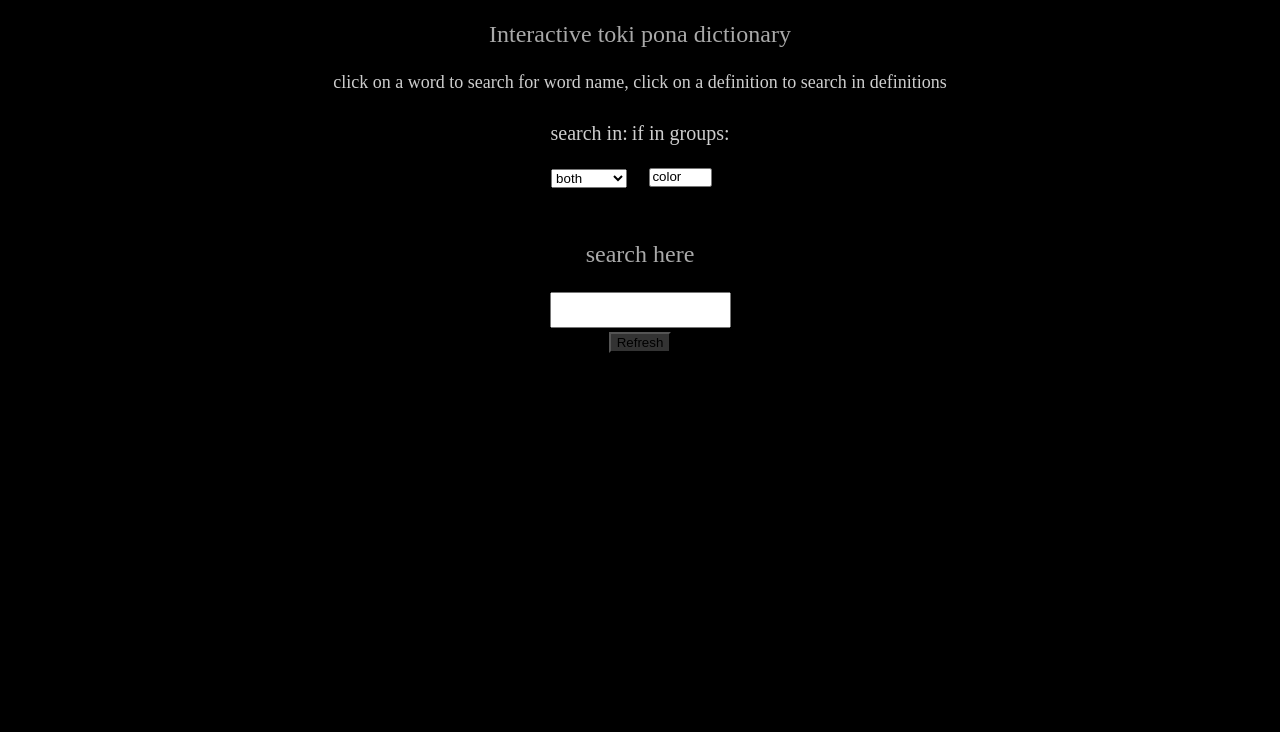
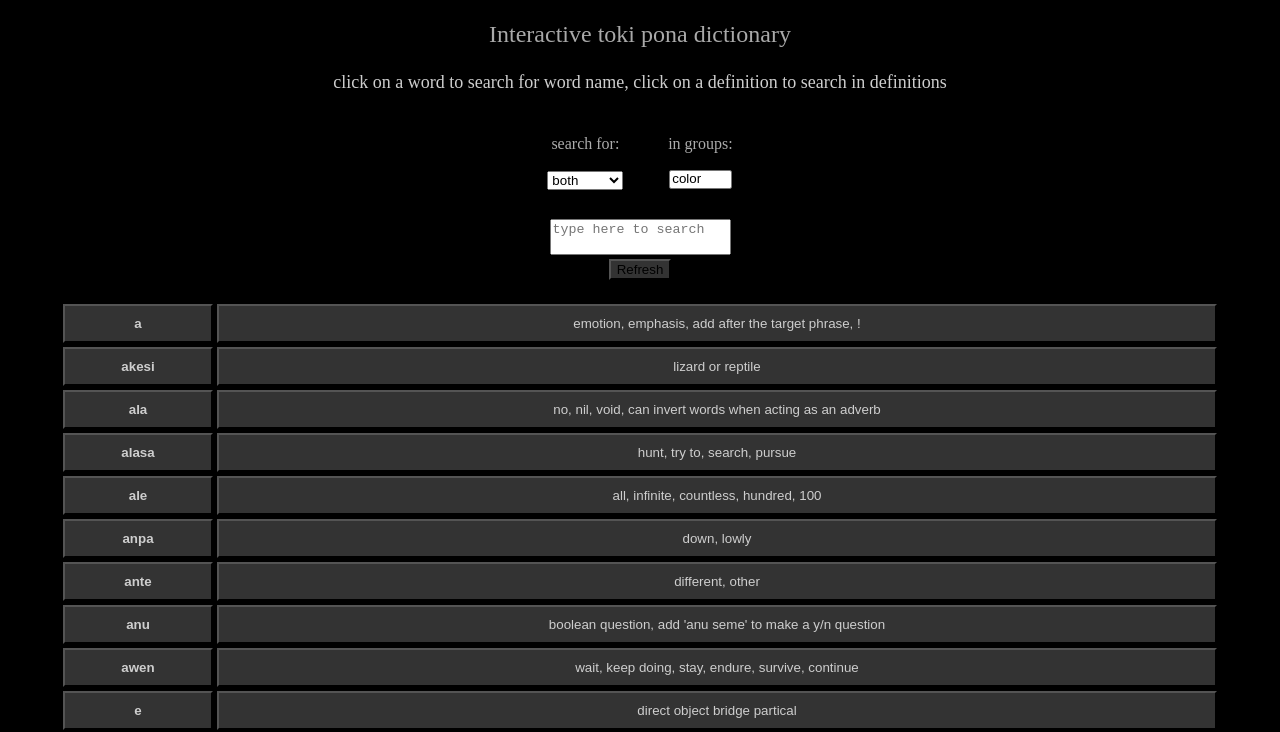
Before and after one commit to jan-eliko/lipu-ilo, a plain HTML site: page index.html in a window 1280 px wide. Shown: the part 69-801 px from the top of the page. Drawn offline with Linux system fonts and the light colour scheme.

Commit message:
even more documentation

```diff
--- a/index.html
+++ b/index.html
@@ -2,6 +2,7 @@
 <html>
   <head>
     <link rel="stylesheet" ,="" href="lukin.css">
+    <script defer src="./ilo.js"></script>
   </head>
   <body>
     <h1>lipu ilo pi toki pona</h1>
@@ -10,10 +11,11 @@
     <table class="selectors">
       <tbody><tr>
         <td>
-          search in:
+          <h4>search for:</h4>
         </td>
+        <td>ㅤㅤ</td>
         <td>
-          if in groups:
+          <h4>in groups:</h4>
         </td>
         </tr>
         <tr>
@@ -24,6 +26,7 @@
               <option>word</option>
             </select>
           </td>
+          <td></td>
           <td>
             <select id="selectgroups" multiple="" size="1">
               <option>color</option>
@@ -41,8 +44,7 @@
 
 
     <br>
-    <h3>search here</h3>
-    <textarea id="searchbox"></textarea>
+    <textarea placeholder="type here to search" id="searchbox"></textarea>
     <br>
     <button id="refresh">Refresh</button>
     <br>
```
Lines whose indentation alone changed are shown as unchanged.
